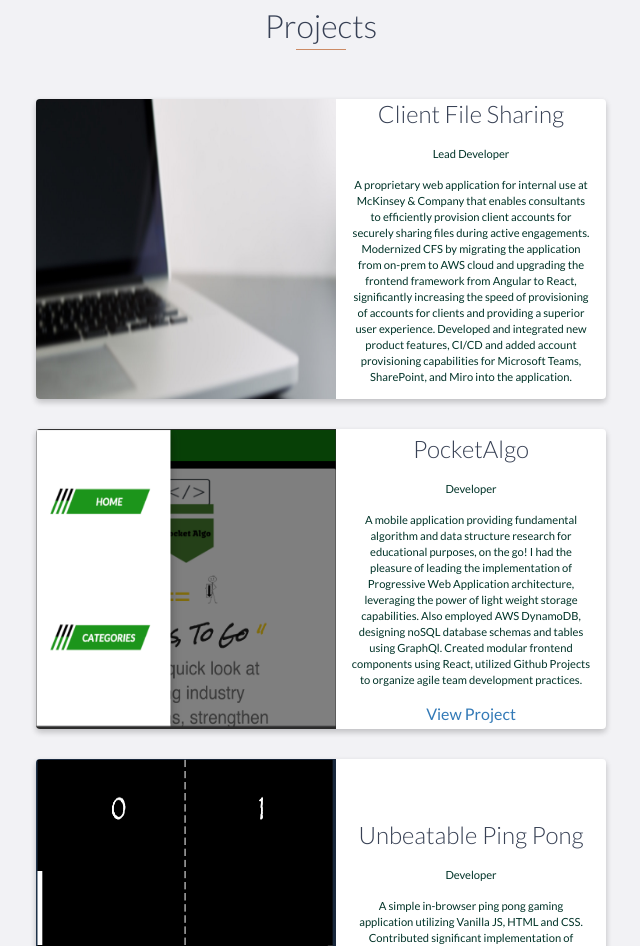
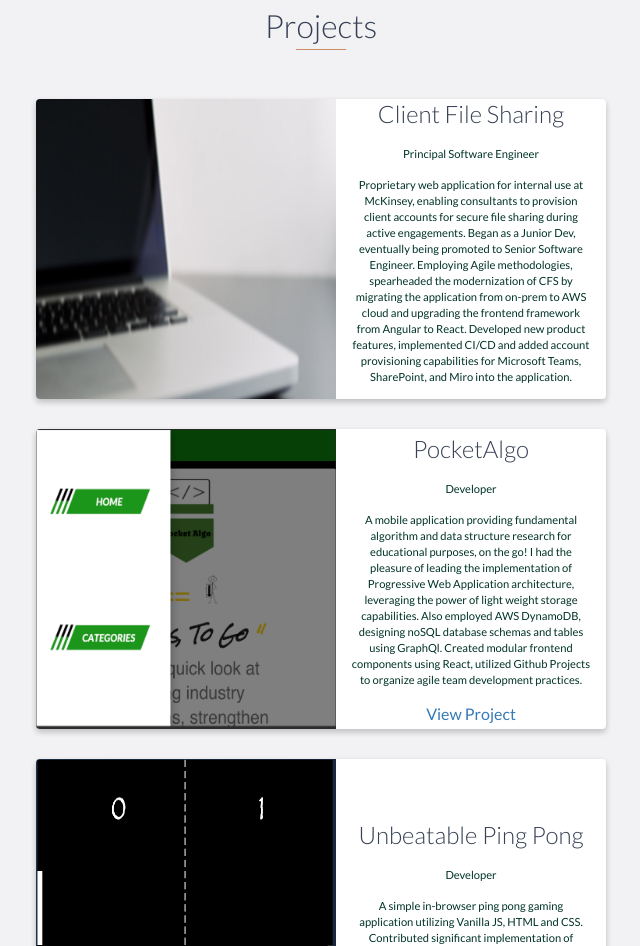
Before and after one commit to cpjspacecreator/cpjportfolio, a website: page index.html in a window 1280 px wide. Shown: the part 2475-3421 px from the top of the page, without its empty margins (319-959 px from the left). Drawn offline with nearby package versions, Linux system fonts and the light colour scheme.

Commit message:
updating CFS project details

```diff
--- a/index.html
+++ b/index.html
@@ -142,10 +142,9 @@ Oversaw 3 promotional campaigns with a collective budget of 50k, as well as othe
             <!-- End .project-image -->
             <div class="project-info" >
                 <h3>Client File Sharing</h3>
-                <p> Lead Developer</p>
+                <p> Principal Software Engineer</p>
                 <p>
-                     A proprietary web application for internal use at McKinsey & Company that enables consultants to efficiently provision client accounts for securely sharing files during active engagements.
-Modernized CFS by migrating the application from on-prem to AWS cloud and upgrading the frontend framework from Angular to React, significantly increasing the speed of provisioning of accounts for clients and providing a superior user experience. Developed and integrated new product features, CI/CD and added account provisioning capabilities for Microsoft Teams, SharePoint, and Miro into the application.
+                     Proprietary web application for internal use at McKinsey, enabling consultants to provision client accounts for secure file sharing during active engagements. Began as a Junior Dev, eventually being promoted to Senior Software Engineer. Employing Agile methodologies, spearheaded the modernization of CFS by migrating the application from on-prem to AWS cloud and upgrading the frontend framework from Angular to React. Developed new product features, implemented CI/CD and added account provisioning capabilities for Microsoft Teams, SharePoint, and Miro into the application.
 
                 </p>
             </div>
```
